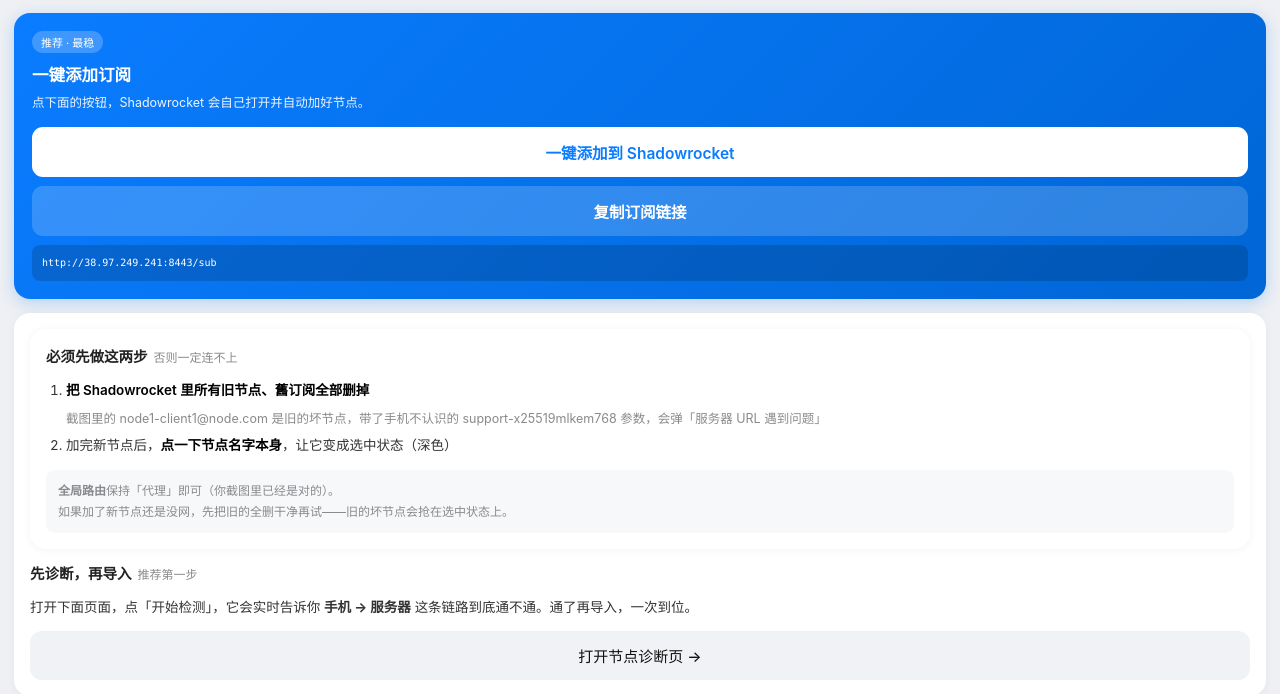
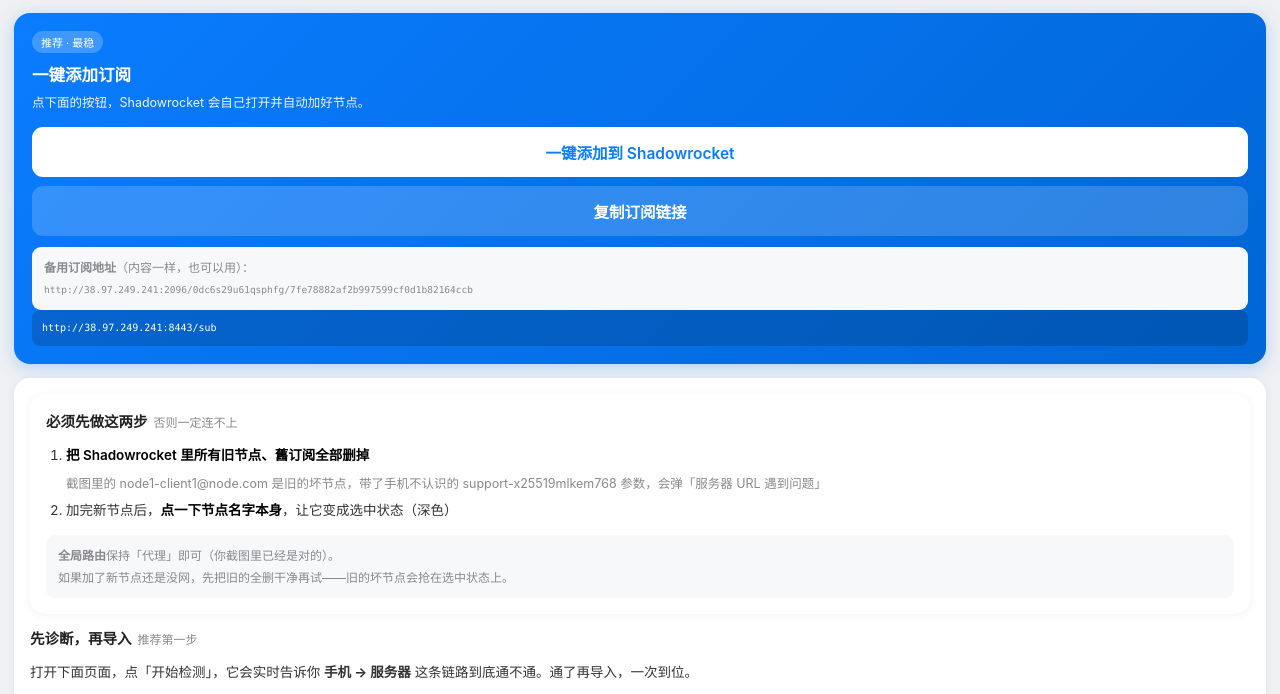
Before and after one commit to xiayu3086-png/node, a plain HTML site: page sub.html in a window 1280 px wide. Shown: the part 72-766 px from the top of the page. Drawn offline with Linux system fonts and the light colour scheme.

Commit message:
add backup subscription link

```diff
--- a/sub.html
+++ b/sub.html
@@ -57,6 +57,10 @@
     <p>点下面的按钮，Shadowrocket 会自己打开并自动加好节点。</p>
     <a class="btn" id="subBtn" href="shadowrocket://add/http://38.97.249.241:8443/sub">一键添加到 Shadowrocket</a>
     <button class="btn ghost" onclick="copySub()">复制订阅链接</button>
+    <div class="tip" style="margin-top:11px">
+      <b>备用订阅地址</b>（内容一样，也可以用）：<br>
+      <span style="font-family:ui-monospace,Menlo,monospace;font-size:9.5px;word-break:break-all">http://38.97.249.241:2096/0dc6s29u61qsphfg/7fe78882af2b997599cf0d1b82164ccb</span>
+    </div>
     <div class="url" id="subText">http://38.97.249.241:8443/sub</div>
   </div>
 
```
